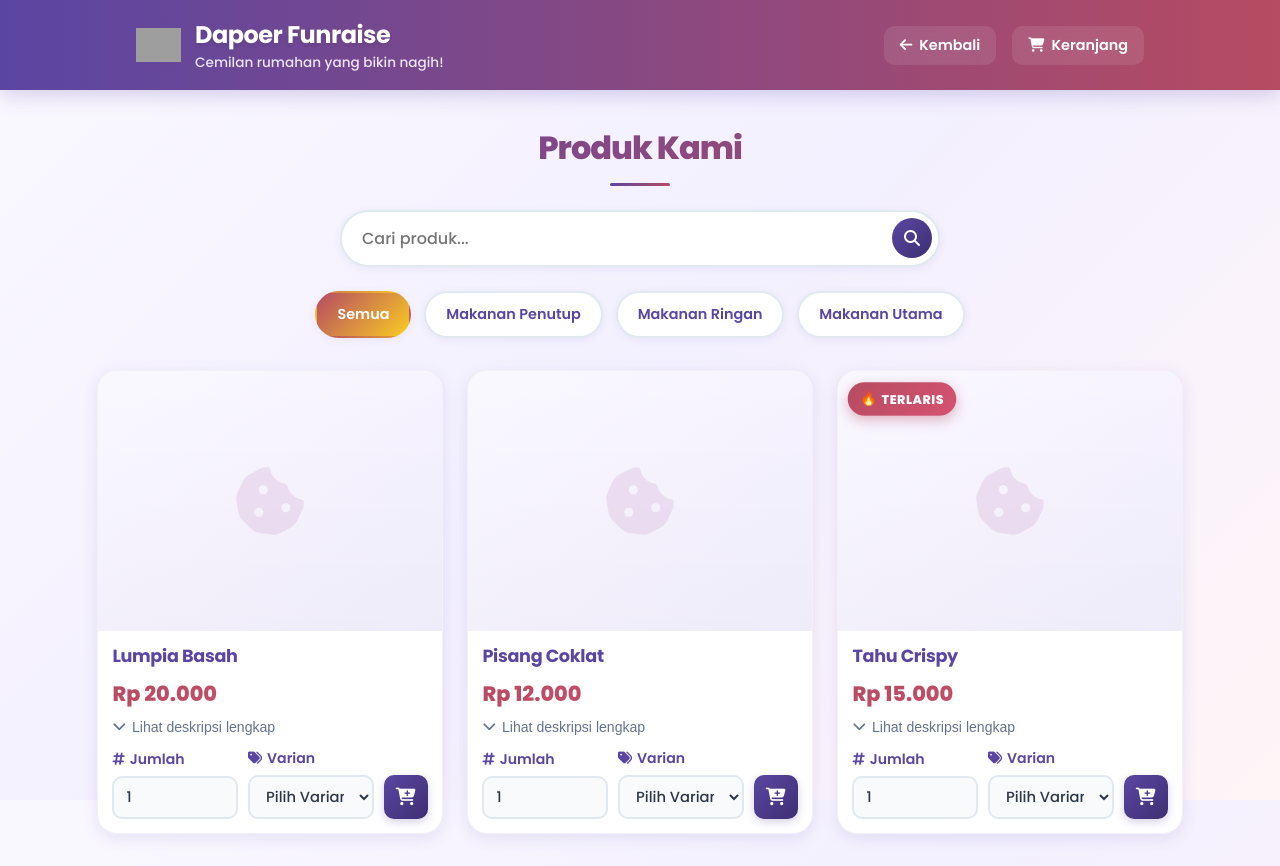
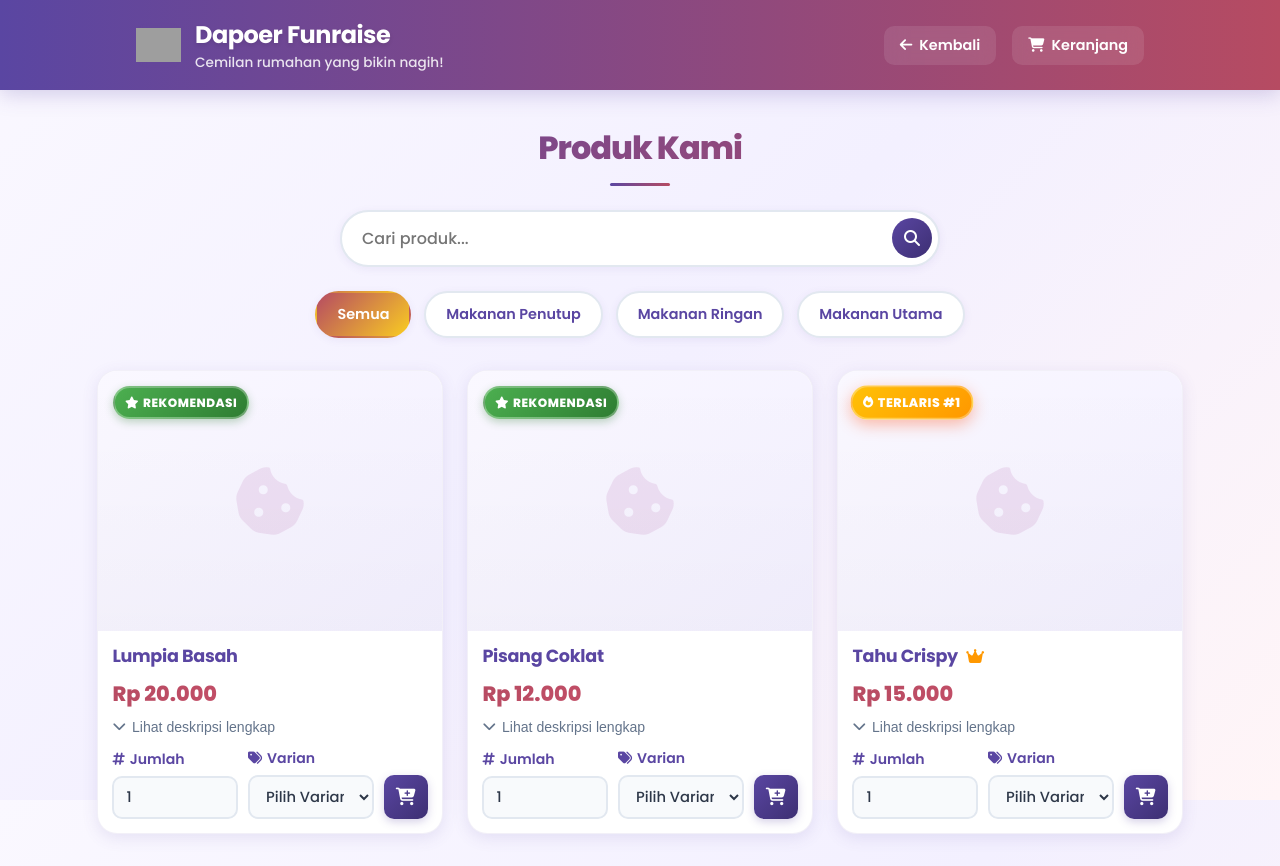
Before and after one commit to ajivakuliah/Dapoer_Funraise, a PHP site: page /produk.php in a window 1280 px wide. Run offline with PHP 8.4, Linux system fonts and the light colour scheme; data comes from the database, SQL or seed files in the repository; tables that the repository leaves empty or names only in its code hold one stand-in row (values such as "Sample post"); grey boxes are pictures that could not be loaded.

Commit message:
repair produk

```diff
--- a/Dapoer_Funraise/css/produk.css
+++ b/Dapoer_Funraise/css/produk.css
@@ -1,21 +1,26 @@
 :root {
-    --primary: #5A46A2;
+  --primary: #5a46a2;
   --primary-dark: #3d2f73;
-    --secondary: #B64B62;
-    --accent: #F9CC22;
-    --bg-light: #FFF5EE;
-    --soft: #DFBEE0;
-    --text-muted: #9180BB;
+  --secondary: #b64b62;
+  --accent: #f9cc22;
+  --bg-light: #fff5ee;
+  --soft: #dfbee0;
+  --text-muted: #9180bb;
   --shadow-sm: 0 2px 8px rgba(90, 70, 162, 0.08);
   --shadow-md: 0 4px 16px rgba(90, 70, 162, 0.12);
   --shadow-lg: 0 8px 24px rgba(90, 70, 162, 0.16);
 }
 
-* { box-sizing: border-box; margin: 0; padding: 0; }
+* {
+  box-sizing: border-box;
+  margin: 0;
+  padding: 0;
+}
 
-
-html, body {
-    margin: 0; padding: 0;
+html,
+body {
+  margin: 0;
+  padding: 0;
   height: 100%;
   font-family: 'Poppins', 'Segoe UI', system-ui, sans-serif;
   line-height: 1.6;
@@ -55,7 +60,10 @@ body {
   height: 200%;
   z-index: 1;
 }
-.app-header > * { position: relative; z-index: 2; }
+.app-header > * {
+  position: relative;
+  z-index: 2;
+}
 .logo {
   display: flex;
   align-items: center;
@@ -63,7 +71,9 @@ body {
   text-decoration: none;
   transition: transform 0.3s ease;
 }
-.logo:hover { transform: scale(1.02); }
+.logo:hover {
+  transform: scale(1.02);
+}
 
 .logo-icon {
   width: 45px;
@@ -85,17 +95,20 @@ body {
   font-weight: 700;
   letter-spacing: -0.5px;
   color: white;
-    text-shadow: 0 2px 4px rgba(0,0,0,0.1);
+  text-shadow: 0 2px 4px rgba(0, 0, 0, 0.1);
 }
 .logo-sub {
   font-size: 0.85rem;
   font-weight: 500;
   opacity: 0.9;
-    color: rgba(255,255,255,0.95);
+  color: rgba(255, 255, 255, 0.95);
   margin-top: -2px;
 }
 
-.nav-links { display: flex; gap: 1rem; }
+.nav-links {
+  display: flex;
+  gap: 1rem;
+}
 .nav-link {
   position: relative;
   display: inline-flex;
@@ -108,13 +121,13 @@ body {
   border-radius: 10px;
   font-size: 0.9rem;
   transition: all 0.3s ease;
-    background: rgba(255,255,255,0.1);
+  background: rgba(255, 255, 255, 0.1);
   backdrop-filter: blur(10px);
 }
 .nav-link:hover {
-    background: rgba(255,255,255,0.2);
+  background: rgba(255, 255, 255, 0.2);
   transform: translateY(-2px);
-    box-shadow: 0 4px 12px rgba(0,0,0,0.15);
+  box-shadow: 0 4px 12px rgba(0, 0, 0, 0.15);
 }
 
 .cart-badge {
@@ -131,7 +144,7 @@ body {
   display: flex;
   align-items: center;
   justify-content: center;
-    box-shadow: 0 3px 8px rgba(0,0,0,0.25);
+  box-shadow: 0 3px 8px rgba(0, 0, 0, 0.25);
   pointer-events: none;
   border: 2px solid white;
 }
@@ -259,41 +272,9 @@ body {
 }
 
 .category-btn.active {
-    background: linear-gradient(135deg, var(--secondary), #F9CC22);
+  background: linear-gradient(135deg, var(--secondary), #f9cc22);
   color: white;
   border-color: transparent;
-}
-
-/* 🔹 BEST SELLER BADGE */
-.bestseller-badge {
-    position: absolute;
-    top: 12px;
-    left: 12px;
-    background: linear-gradient(135deg, var(--secondary), #d6536f);
-    color: white;
-    padding: 6px 12px;
-    border-radius: 20px;
-    font-size: 0.75rem;
-    font-weight: 800;
-    text-transform: uppercase;
-    letter-spacing: 0.5px;
-    box-shadow: 0 4px 12px rgba(182, 75, 98, 0.4);
-    z-index: 2;
-    display: flex;
-    align-items: center;
-    gap: 4px;
-    animation: pulse 2s infinite;
-}
-
-@keyframes pulse {
-    0% { transform: scale(1); }
-    50% { transform: scale(1.05); }
-    100% { transform: scale(1); }
-}
-
-.bestseller-badge::before {
-    content: '🔥';
-    font-size: 0.8rem;
 }
 
 .alert {
@@ -309,8 +290,14 @@ body {
   animation: slideDown 0.4s ease;
 }
 @keyframes slideDown {
-    from { opacity: 0; transform: translateY(-20px); }
-    to { opacity: 1; transform: translateY(0); }
+  from {
+    opacity: 0;
+    transform: translateY(-20px);
+  }
+  to {
+    opacity: 1;
+    transform: translateY(0);
+  }
 }
 .alert-success {
   background: linear-gradient(135deg, #e8f5e9, #c8e6c9);
@@ -322,7 +309,9 @@ body {
   color: #c62828;
   border-left: 5px solid #ef5350;
 }
-.alert i { font-size: 1.4rem; }
+.alert i {
+  font-size: 1.4rem;
+}
 
 .products-grid {
   display: grid;
@@ -374,7 +363,7 @@ body {
   content: '';
   position: absolute;
   inset: 0;
-    background: linear-gradient(180deg, transparent 0%, rgba(0,0,0,0.02) 100%);
+  background: linear-gradient(180deg, transparent 0%, rgba(0, 0, 0, 0.02) 100%);
 }
 .product-img img {
   width: 100%;
@@ -448,10 +437,7 @@ body {
   overflow: hidden;
   opacity: 0;
   margin-top: 0;
-    transition:
-        max-height 0.4s ease,
-        opacity 0.3s ease,
-        margin-top 0.3s ease;
+  transition: max-height 0.4s ease, opacity 0.3s ease, margin-top 0.3s ease;
 }
 .desc-content.expanded {
   max-height: 500px;
@@ -506,16 +492,25 @@ body {
   box-shadow: 0 0 0 4px rgba(90, 70, 162, 0.12);
   background: white;
 }
-.form-control:hover { border-color: var(--soft); }
+.form-control:hover {
+  border-color: var(--soft);
+}
 
 .form-control.form-error {
   border-color: #ef5350 !important;
   animation: shake 0.5s ease;
 }
 @keyframes shake {
-    0%, 100% { transform: translateX(0); }
-    25% { transform: translateX(-5px); }
-    75% { transform: translateX(5px); }
+  0%,
+  100% {
+    transform: translateX(0);
+  }
+  25% {
+    transform: translateX(-5px);
+  }
+  75% {
+    transform: translateX(5px);
+  }
 }
 
 .inline-cart-btn {
@@ -562,7 +557,9 @@ body {
   margin-bottom: 0.8rem;
   font-weight: 700;
 }
-.empty-state p { font-size: 1.1rem; }
+.empty-state p {
+  font-size: 1.1rem;
+}
 
 .scroll-top-btn {
   position: fixed;
@@ -612,7 +609,6 @@ body {
 }
 
 @media (max-width: 768px) {
-
   body {
     overflow-x: hidden;
     padding: 0 !important;
@@ -704,3 +700,78 @@ body {
     font-size: 1.2rem;
   }
 }
+
+/* Styling tambahan untuk badge terlaris */
+.product-badge-container {
+  position: absolute;
+  top: 15px;
+  left: 15px;
+  z-index: 10;
+  display: flex;
+  flex-direction: column;
+  gap: 5px;
+}
+
+.badge-terlaris {
+  background: linear-gradient(135deg, #ff9800, #ff5722);
+  color: white;
+  font-size: 0.75rem;
+  font-weight: 800;
+  padding: 5px 10px;
+  border-radius: 20px;
+  box-shadow: 0 3px 8px rgba(255, 87, 34, 0.3);
+  display: inline-flex;
+  align-items: center;
+  gap: 4px;
+  white-space: nowrap;
+  animation: pulse 2s infinite;
+  border: 2px solid rgba(255, 255, 255, 0.3);
+  text-transform: uppercase;
+  letter-spacing: 0.5px;
+}
+
+.badge-terlaris i {
+  font-size: 0.7rem;
+}
+
+.badge-rekomendasi {
+  background: linear-gradient(135deg, #4caf50, #2e7d32);
+  color: white;
+  font-size: 0.75rem;
+  font-weight: 800;
+  padding: 5px 10px;
+  border-radius: 20px;
+  box-shadow: 0 3px 8px rgba(46, 125, 50, 0.3);
+  display: inline-flex;
+  align-items: center;
+  gap: 4px;
+  white-space: nowrap;
+  border: 2px solid rgba(255, 255, 255, 0.3);
+  text-transform: uppercase;
+  letter-spacing: 0.5px;
+}
+
+@keyframes pulse {
+  0% {
+    transform: scale(1);
+    box-shadow: 0 3px 8px rgba(255, 87, 34, 0.3);
+  }
+  50% {
+    transform: scale(1.05);
+    box-shadow: 0 5px 15px rgba(255, 87, 34, 0.4);
+  }
+  100% {
+    transform: scale(1);
+    box-shadow: 0 3px 8px rgba(255, 87, 34, 0.3);
+  }
+}
+
+/* Untuk produk terlaris pertama (peringkat 1) */
+.badge-terlaris.no1 {
+  background: linear-gradient(135deg, #ffc107, #ff9800);
+}
+
+/* Untuk produk terlaris kedua (peringkat 2) */
+.badge-terlaris.no2 {
+  background: linear-gradient(135deg, #9e9e9e, #757575);
+}
--- a/Dapoer_Funraise/produk.php
+++ b/Dapoer_Funraise/produk.php
@@ -17,33 +17,35 @@ if (isset($_SESSION['cart']) && is_array($_SESSION['cart'])) {
     $cart_count = count($_SESSION['cart']); // by produk/entri
 }
 
+// 🔹 Ambil data produk terlaris dari tabel transaksi_detail
+$terlaris_ids = [];
+try {
+    // Query untuk mendapatkan 2 produk terlaris berdasarkan jumlah pembelian
+    $sql_terlaris = "
+        SELECT produk_id, SUM(quantity) as total_terjual
+        FROM transaksi_detail
+        GROUP BY produk_id
+        ORDER BY total_terjual DESC
+        LIMIT 2
+    ";
+    $stmt_terlaris = $pdo->query($sql_terlaris);
+    $terlaris_data = $stmt_terlaris->fetchAll(PDO::FETCH_ASSOC);
+
+    // Ekstrak hanya ID produk terlaris
+    foreach ($terlaris_data as $item) {
+        $terlaris_ids[] = (int)$item['produk_id'];
+    }
+} catch (Exception $e) {
+    error_log("Database Error (terlaris): " . $e->getMessage());
+    $terlaris_ids = [];
+}
+
 $kategori_list = [];
 try {
     $stmt = $pdo->query("SELECT DISTINCT kategori FROM produk WHERE kategori IS NOT NULL AND kategori != '' ORDER BY kategori ASC");
     $kategori_list = $stmt->fetchAll(PDO::FETCH_COLUMN);
 } catch (Exception $e) {
     error_log("Database Error (kategori): " . $e->getMessage());
-}
-
-// 🔹 Ambil 3 produk terlaris berdasarkan pesanan selesai
-$produk_terlaris = [];
-try {
-    $stmt = $pdo->query("
-        SELECT p.id, p.Nama AS nama, p.Harga AS harga, p.Varian AS varian,
-               p.Deskripsi_Produk AS deskripsi, p.Foto_Produk AS foto, p.kategori, p.Status,
-               SUM(oi.quantity) as total_terjual
-        FROM produk p
-        LEFT JOIN order_items oi ON p.id = oi.product_id
-        LEFT JOIN orders o ON oi.order_id = o.id
-        WHERE o.status = 'selesai'
-        AND p.Status = 'aktif'
-        GROUP BY p.id
-        ORDER BY total_terjual DESC
-        LIMIT 3
-    ");
-    $produk_terlaris = $stmt->fetchAll(PDO::FETCH_ASSOC);
-} catch (Exception $e) {
-    error_log("Database Error (produk terlaris): " . $e->getMessage());
 }
 
 // 🔹 Ambil semua produk dengan filter pencarian dan kategori
@@ -147,9 +149,6 @@ if ($_SERVER['REQUEST_METHOD'] === 'POST' && isset($_POST['add_to_cart'])) {
         }
     }
 }
-
-// Dapatkan ID produk terlaris untuk badge
-$terlaris_ids = array_column($produk_terlaris, 'id');
 ?>
 
 <!DOCTYPE html>
@@ -162,6 +161,82 @@ $terlaris_ids = array_column($produk_terlaris, 'id');
     <link href="https://fonts.googleapis.com/css2?family=Poppins:wght@400;500;600;700;800&display=swap" rel="stylesheet">
 
     <link rel="stylesheet" href="css/produk.css">
+    <style>
+        /* Styling tambahan untuk badge terlaris */
+        .product-badge-container {
+            position: absolute;
+            top: 15px;
+            left: 15px;
+            z-index: 10;
+            display: flex;
+            flex-direction: column;
+            gap: 5px;
+        }
+
+        .badge-terlaris {
+            background: linear-gradient(135deg, #FF9800, #FF5722);
+            color: white;
+            font-size: 0.75rem;
+            font-weight: 800;
+            padding: 5px 10px;
+            border-radius: 20px;
+            box-shadow: 0 3px 8px rgba(255, 87, 34, 0.3);
+            display: inline-flex;
+            align-items: center;
+            gap: 4px;
+            white-space: nowrap;
+            animation: pulse 2s infinite;
+            border: 2px solid rgba(255, 255, 255, 0.3);
+            text-transform: uppercase;
+            letter-spacing: 0.5px;
+        }
+
+        .badge-terlaris i {
+            font-size: 0.7rem;
+        }
+
+        .badge-rekomendasi {
+            background: linear-gradient(135deg, #4CAF50, #2E7D32);
+            color: white;
+            font-size: 0.75rem;
+            font-weight: 800;
+            padding: 5px 10px;
+            border-radius: 20px;
+            box-shadow: 0 3px 8px rgba(46, 125, 50, 0.3);
+            display: inline-flex;
+            align-items: center;
+            gap: 4px;
+            white-space: nowrap;
+            border: 2px solid rgba(255, 255, 255, 0.3);
+            text-transform: uppercase;
+            letter-spacing: 0.5px;
+        }
+
+        @keyframes pulse {
+            0% {
+                transform: scale(1);
+                box-shadow: 0 3px 8px rgba(255, 87, 34, 0.3);
+            }
+            50% {
+                transform: scale(1.05);
+                box-shadow: 0 5px 15px rgba(255, 87, 34, 0.4);
+            }
+            100% {
+                transform: scale(1);
+                box-shadow: 0 3px 8px rgba(255, 87, 34, 0.3);
+            }
+        }
+
+        /* Untuk produk terlaris pertama (peringkat 1) */
+        .badge-terlaris.no1 {
+            background: linear-gradient(135deg, #FFC107, #FF9800);
+        }
+
+        /* Untuk produk terlaris kedua (peringkat 2) */
+        .badge-terlaris.no2 {
+            background: linear-gradient(135deg, #9E9E9E, #757575);
+        }
+    </style>
 </head>
 <body>
     <div class="container-fluid">
@@ -263,17 +338,32 @@ $terlaris_ids = array_column($produk_terlaris, 'id');
                 </div>
             <?php else: ?>
                 <div class="products-grid">
-                    <?php foreach ($produk_list as $p):
+                    <?php
+                    $counter = 0;
+                    foreach ($produk_list as $p):
+                        $is_terlaris = in_array((int)$p['id'], $terlaris_ids);
+                        $terlaris_position = $is_terlaris ? array_search((int)$p['id'], $terlaris_ids) + 1 : 0;
+
                         $varian_list = !empty($p['varian'])
                             ? array_filter(array_map('trim', explode(',', $p['varian'])))
                             : [];
                         $deskripsi = $p['deskripsi'] ?? 'Deskripsi tidak tersedia';
-                        $is_terlaris = in_array($p['id'], $terlaris_ids);
                     ?>
                         <div class="product-card">
-                            <?php if ($is_terlaris): ?>
-                                <div class="bestseller-badge">Terlaris</div>
-                            <?php endif; ?>
+                            <div class="product-badge-container">
+                                <?php if ($is_terlaris): ?>
+                                    <div class="badge-terlaris no<?= $terlaris_position ?>">
+                                        <i class="fas fa-fire"></i>
+                                        <?= $terlaris_position == 1 ? 'TERLARIS #1' : 'TERLARIS #2' ?>
+                                    </div>
+                                <?php endif; ?>
+                                <?php if ($counter < 2 && !$is_terlaris): ?>
+                                    <div class="badge-rekomendasi">
+                                        <i class="fas fa-star"></i>
+                                        REKOMENDASI
+                                    </div>
+                                <?php endif; ?>
+                            </div>
 
                             <div class="product-img">
                                 <?php if (!empty($p['foto']) && file_exists('uploads/' . $p['foto'])): ?>
@@ -285,7 +375,14 @@ $terlaris_ids = array_column($produk_terlaris, 'id');
                                 <?php endif; ?>
                             </div>
                             <div class="product-body">
-                                <h2 class="product-name"><?= htmlspecialchars($p['nama']) ?></h2>
+                                <h2 class="product-name">
+                                    <?= htmlspecialchars($p['nama']) ?>
+                                    <?php if ($is_terlaris): ?>
+                                        <span style="color: #FF9800; font-size: 0.9em; margin-left: 5px;">
+                                            <i class="fas fa-crown"></i>
+                                        </span>
+                                    <?php endif; ?>
+                                </h2>
                                 <div class="product-price">Rp <?= number_format($p['harga'], 0, ',', '.') ?></div>
 
                                 <div class="desc-wrapper">
@@ -352,7 +449,9 @@ $terlaris_ids = array_column($produk_terlaris, 'id');
                                 </form>
                             </div>
                         </div>
-                    <?php endforeach; ?>
+                    <?php
+                    $counter++;
+                    endforeach; ?>
                 </div>
             <?php endif; ?>
         </main>
```
Lines whose indentation alone changed are shown as unchanged.
